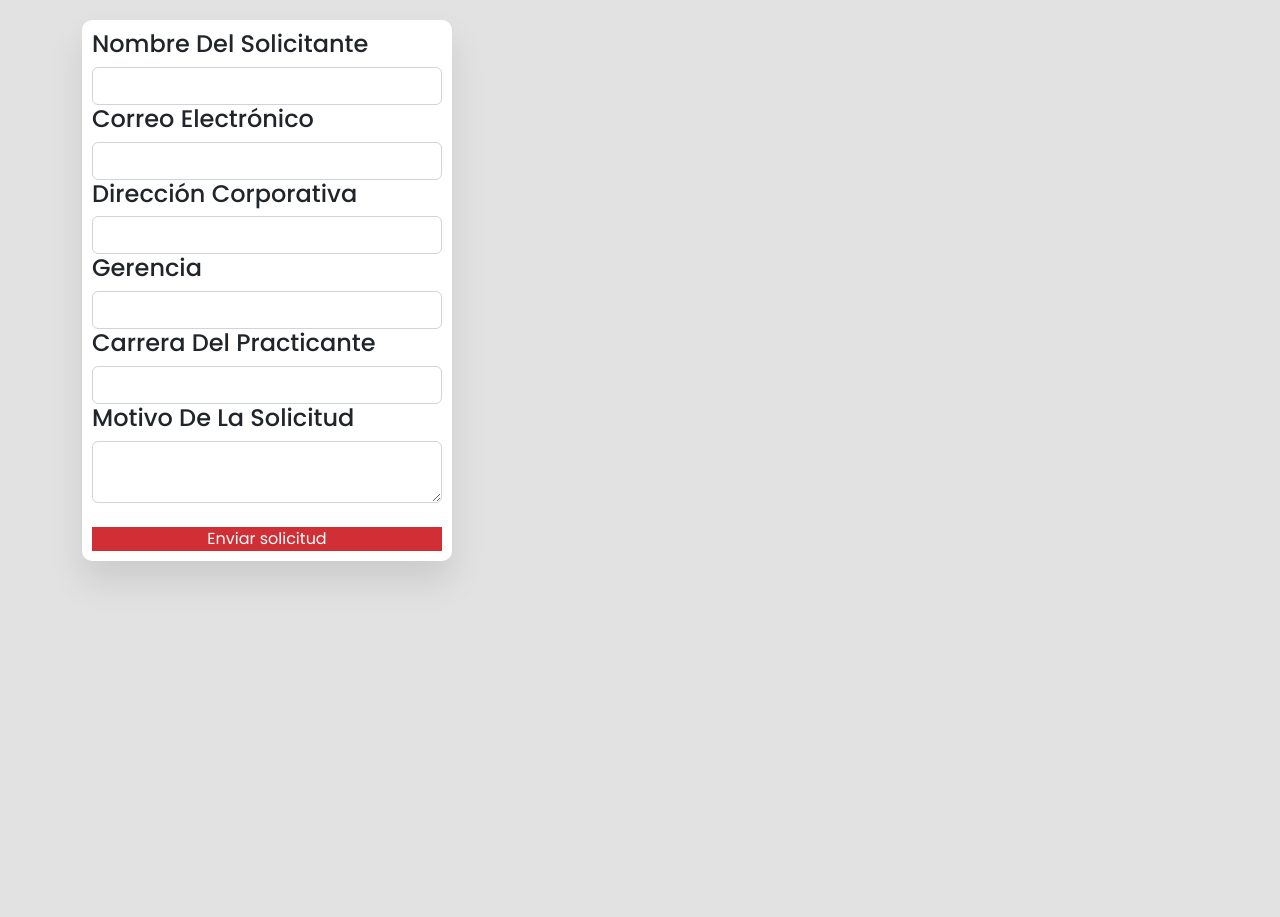
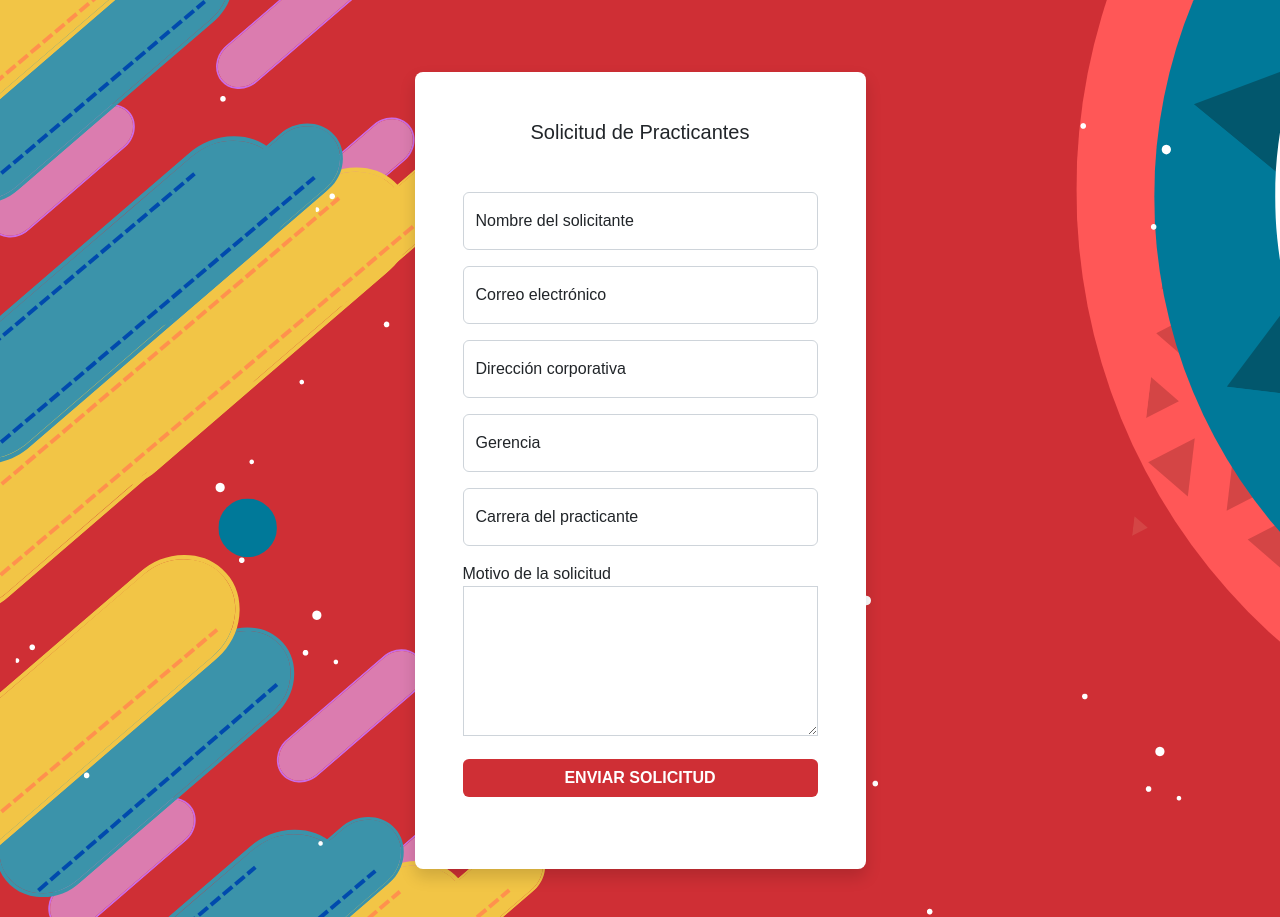
Before and after one commit to YesidSanabria/Proyecto-Generacion-XXI, a Flask app: page /solicitudes in a window 1280 px wide. Before the commit the page ends 579 px from the top, so only its background shows below. Run offline with Flask 2, Linux system fonts and the light colour scheme.

Commit message:
Rediseño Solicitud de Practicantes

```diff
--- a/app/modules/demand.py
+++ b/app/modules/demand.py
@@ -11,5 +11,5 @@ def demand():
         solicitud['Nombre'] = request.form['nombre']
         solicitud['Email'] = request.form['email']
         crud.addRequest(solicitud)
-        return render_template('index.html')
+        return render_template('index.html', smessage='Solicitud enviada')
     return render_template('solicitudes.html')
--- a/app/templates/formulario.html
+++ b/app/templates/formulario.html
@@ -20,9 +20,9 @@
     </div>
       <div id="div-file" class="div-file">
         <p id="texto" class="texto-image"> Cargar Imagen </p>
-        <input type="file" class="input-cargar" id="cargar" >
       </div>
     <form action="/formulario" method="post" enctype="multipart/form-data">
+      <input type="file" class="input-cargar" name="upload">
       <input type="hidden" name="userr" value="{{usuario['Correo corporativo']}}">
       <br>
     <br>
--- a/app/templates/solicitudes.html
+++ b/app/templates/solicitudes.html
@@ -2,47 +2,62 @@
 
 {% block content %}
 
-<head>
-    <meta charset="UTF-8" />
-    <link rel="stylesheet" type="text/css" href="{{url_for('static', filename='css/admin.css')}}">
-    <!-- Font Awesome Cdn Link -->
-    <link rel="stylesheet" href="https://cdnjs.cloudflare.com/ajax/libs/font-awesome/5.15.4/css/all.min.css" />
-</head>
+<body class="body" background="{{ url_for('static', filename='img/fondoregistro.png')}}"  background-repeat: no-repeat>
+</body>
+<br />
+<!---Create Account-->
+{% if smessage %}
+<div class="alert alert-success">
+  {{ smessage }}
+</div>
+{% endif %}
+{% if umessage %}
+<div class="alert alert-danger">
+  {{ umessage }}
+</div>
+{% endif %}
 
-<body>
 <div class="container">
-
-        <div>
-        <section class="attendance">
-
-            <div class="attendance-list">
-                <form action="/solicitudes" method="post">
-                    <h4>Nombre del solicitante</h4>
-                    <input type="text" class="form-control" required="required" name="nombre">
-                    <h4>Correo electrónico</h4>
-                    <input type="email" class="form-control" required="required" name="email">
-                    <h4>Dirección corporativa</h4>
-                    <input type="text" class="form-control" required="required" name="direccion">
-                    <h4>Gerencia</h4>
-                    <input type="text" class="form-control" required="required" name="gerencia">
-                    <h4>Carrera del practicante</h4>
-                    <input type="text" class="form-control" required="required" name="profesion">
-                    <h4>Motivo de la solicitud</h4>
-                    <textarea required="required" class="form-control" name="motivo"></textarea>
-                    <br>
-                    <button type="submit" style="width: 350px; background-color: #CF2F35; color: white;">Enviar solicitud</button>
-                </form>
-
+  <div class="row">
+    <div class="col-sm-9 col-md-7 col-lg-5 mx-auto">
+      <div class="card border-0 shadow rounded-3 my-5">
+        <div class="card-body p-4 p-sm-5">
+          <h5 class="card-title text-center mb-5 fw-light fs-5">Solicitud de Practicantes</h5>
+          <form action="/solicitudes" method="post">
+            <div class="form-floating mb-3">
+              <input type="text" class="form-control" name="nombre" required placeholder="Nombre del solicitante" autocomplete="off">
+              <label for="floatingInput">Nombre del solicitante</label>
             </div>
-
-        </section>
+            <div class="form-floating mb-3">
+              <input type="email" class="form-control" name="email" required placeholder="correo@claro.com.co" autocomplete="off">
+              <label for="floatingInput">Correo electrónico</label>
+            </div>
+            <div class="form-floating mb-3">
+              <input type="text" class="form-control" name="direccion" required placeholder="Dirección corporativa" autocomplete="off">
+              <label for="floatingInput">Dirección corporativa</label>
+            </div>
+            <div class="form-floating mb-3">
+              <input type="text" class="form-control" name="gerencia" required placeholder="Gerencia" autocomplete="off">
+              <label for="floatingInput">Gerencia</label>
+            </div>
+            <div class="form-floating mb-3">
+                <input type="text" class="form-control" name="profesion" required placeholder="Carrera del practicante" autocomplete="off">
+                <label for="floatingInput">Carrera del practicante</label>
+            </div>
+            <label for="floatingInput">Motivo de la solicitud</label>
+            <div class="form-floating mb-3">
+                <textarea type="text" style="width: 100%; border-color: #CED4DA;" rows="6" name="motivo" required autocomplete="off"></textarea>
+            </div>
+            <div class="d-grid">
+              <button style="color: white; background-color: #cf2f35;"
+                class="btn btn-login text-uppercase fw-bold" type="submit"
+                name="submit">Enviar solicitud</button>
+              <br>
+            </div>
+          </form>
+        </div>
+      </div>
     </div>
-    </div>
+  </div>
 </div>
-</body>
-
-<br>
-<br>
-
-
 {% endblock %}
```
